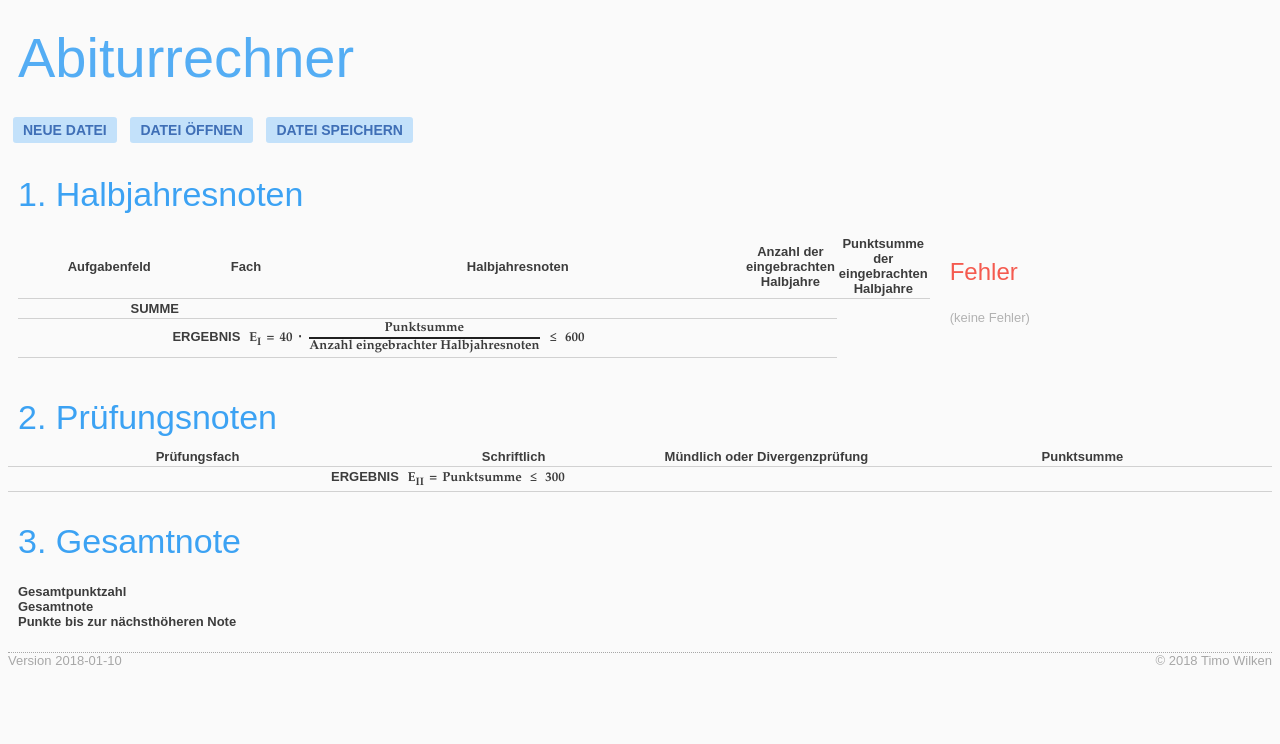
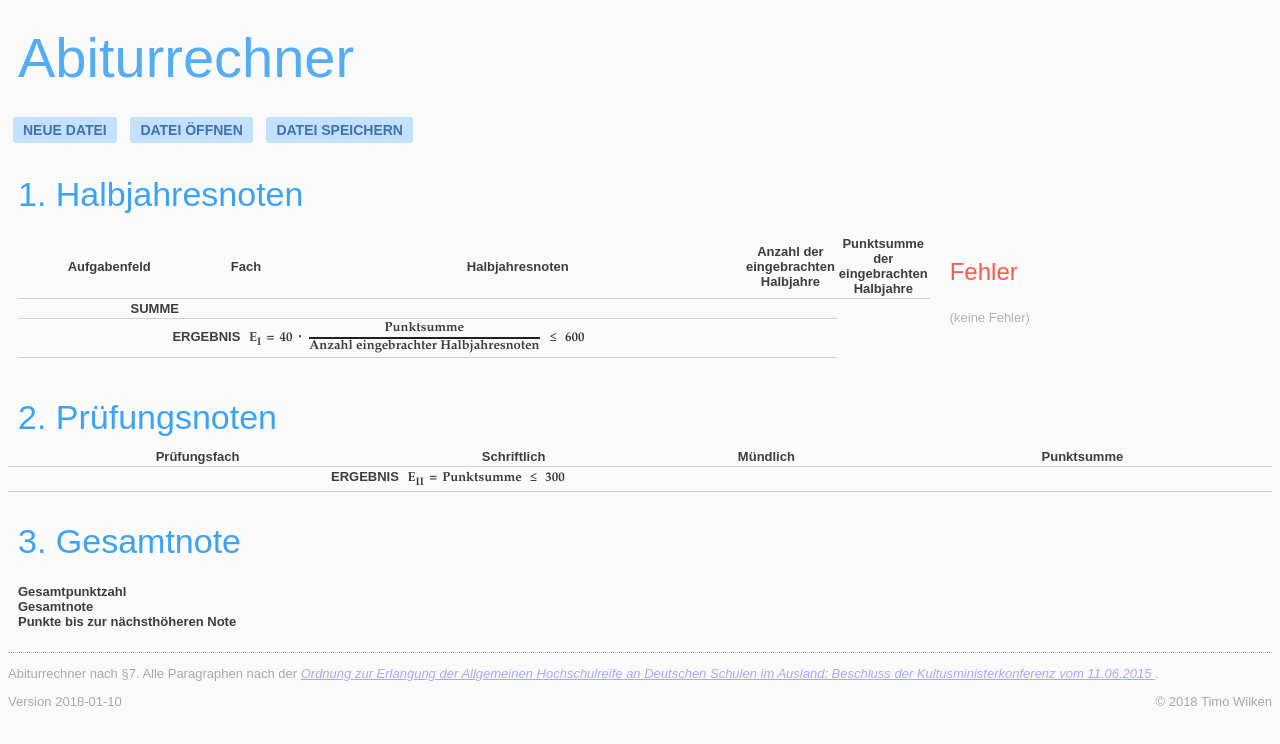
Before and after one commit to TimoWilken/abitur-rechner, a plain HTML site: page abirechner.html in a window 1280 px wide. Drawn offline with Linux system fonts and the light colour scheme.

Commit message:
Add links to regulations.

```diff
--- a/abirechner.html
+++ b/abirechner.html
@@ -117,7 +117,7 @@
             <tr>
                 <th>Prüfungsfach</th>
                 <th>Schriftlich</th>
-                <th>Mündlich oder Divergenzprüfung</th>
+                <th title="Mündliche Abiturprüfung oder zusätzliche mündliche Prüfung in einem schriftlichen Prüfungsfach nach §32 / §30 (4) a)">Mündlich</th>
                 <th>Punktsumme</th>
             </tr>
         </thead>
@@ -153,6 +153,16 @@
 </div>
 
 <footer>
+    <p>
+        Abiturrechner nach §7. Alle Paragraphen nach der
+        <a href="https://www.kmk.org/fileadmin/Dateien/doc/Bildung/Auslandsschulwesen/Abitur/2015_06_11-PO-Deutsches-Intern-Abitur.pdf">
+            <em>
+                Ordnung zur Erlangung der Allgemeinen Hochschulreife an
+                Deutschen Schulen im Ausland: Beschluss der
+                Kultusministerkonferenz vom 11.06.2015
+            </em>
+        </a>.
+    </p>
     <span id="version">2018-01-10</span>
     <div id="copyright">&copy; 2018 Timo Wilken</div>
 </footer>
```
